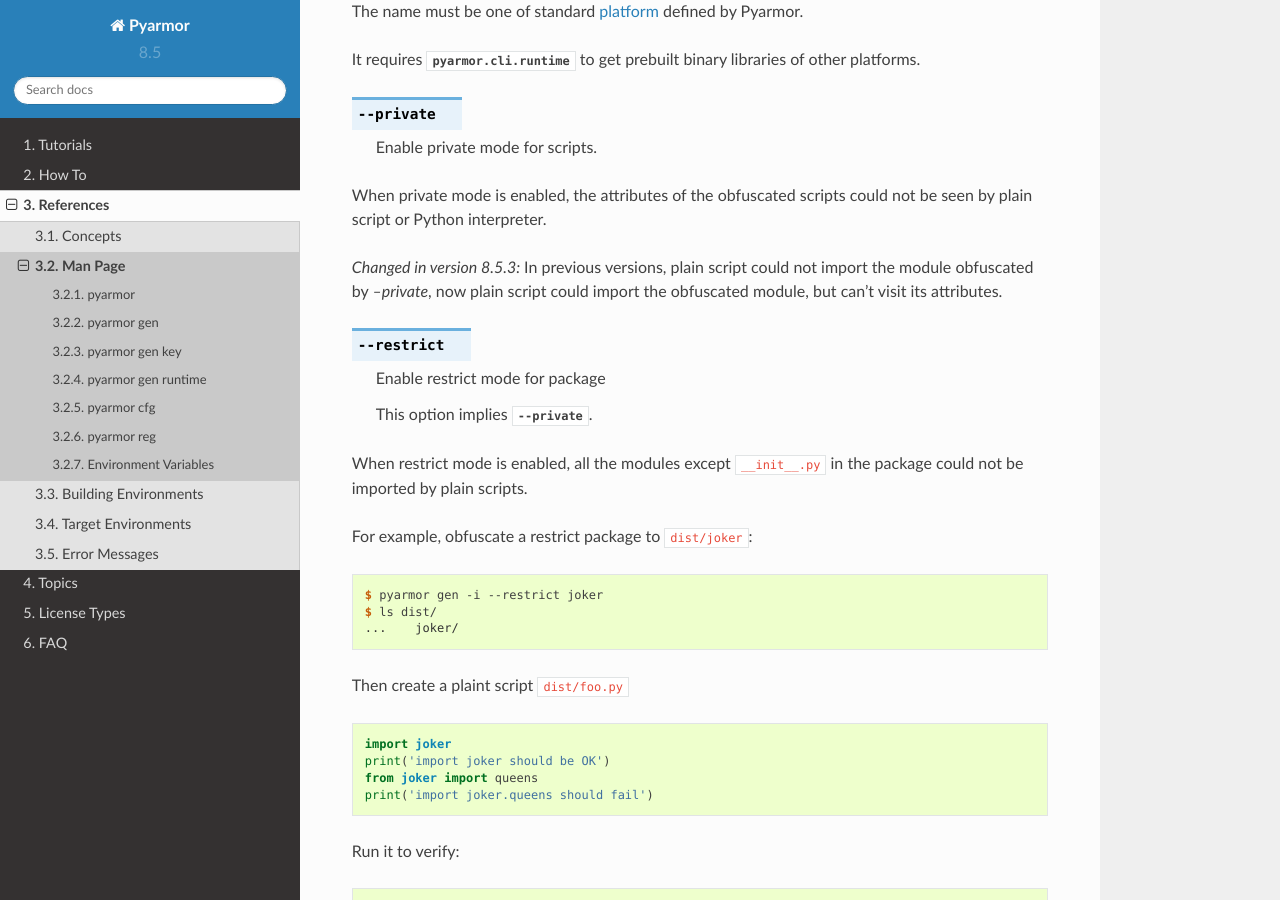
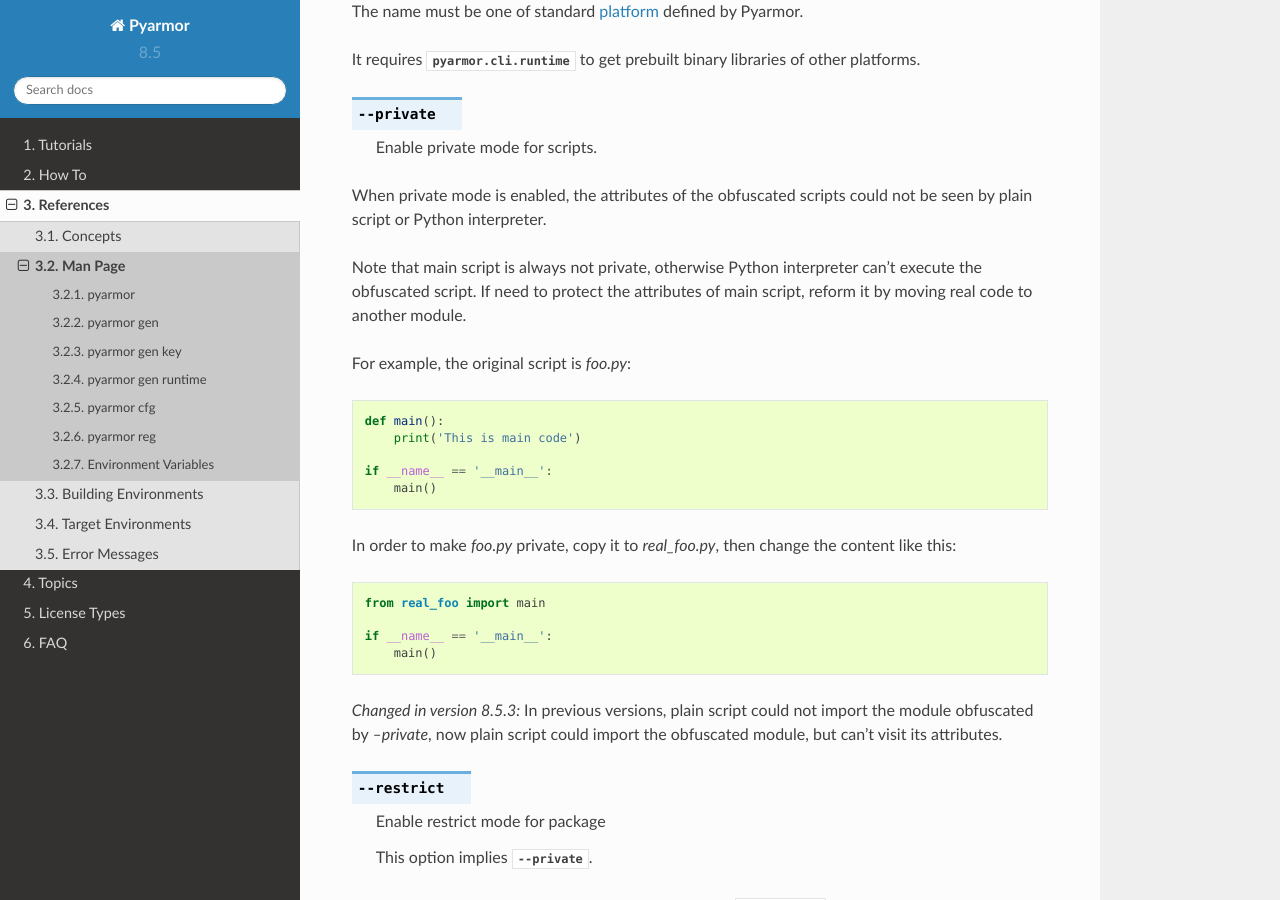
Before and after one commit to dashingsoft/pyarmor, a Sphinx documentation site: the page built from docs/reference/man.rst, in a window 1280 px wide and 900 px high, scrolled down 11788 px. Built offline with Sphinx 7.4.7 and the Read the Docs theme 2.0.0, drawn with Linux system fonts in a browser that asks for light colours.

Commit message:
Doc `--private` not work for main script

```diff
--- a/docs/how-to/protection.rst
+++ b/docs/how-to/protection.rst
@@ -29,7 +29,7 @@
 
 Above all, Python interpreter to run the obfuscated scripts can't be replaced, if the obfuscated scripts could be executed by patched Python interpreter, it's impossible to prevent others to read any Python runtime data.
 
-At this time Pyarmor need :option:`--pack` to implement this.
+At this time Pyarmor need :option:`--pack` to implement this, and need move real code from main script to one module, because :option:`--private` doesn't work for main script.
 
 First configure necessary items [#]_::
 
@@ -37,7 +37,7 @@
 
 Next pack the script by the following options [#]_::
 
-    $ pyarmor gen --mix-str --assert-call --assert-import --private --pack onedir foo.py
+    $ pyarmor gen --mix-str --assert-call --assert-import --private --pack onedir foo.py real_foo.py
 
 Then protect all the binary files in the output path :file:`dist/foo/` through external tools, make sure these binary files can not be replaced or modified in runtime.
 
--- a/docs/reference/man.rst
+++ b/docs/reference/man.rst
@@ -414,6 +414,27 @@
             Enable private mode for scripts.
 
 When private mode is enabled, the attributes of the obfuscated scripts could not be seen by plain script or Python interpreter.
+
+Note that main script is always not private, otherwise Python interpreter can't execute the obfuscated script. If need to protect the attributes of main script, reform it by moving real code to another module.
+
+For example, the original script is `foo.py`:
+
+.. code-block:: python
+
+  def main():
+      print('This is main code')
+
+  if __name__ == '__main__':
+      main()
+
+In order to make `foo.py` private, copy it to `real_foo.py`, then change the content like this:
+
+.. code-block:: python
+
+  from real_foo import main
+
+  if __name__ == '__main__':
+      main()
 
 .. versionchanged:: 8.5.3
 
```
